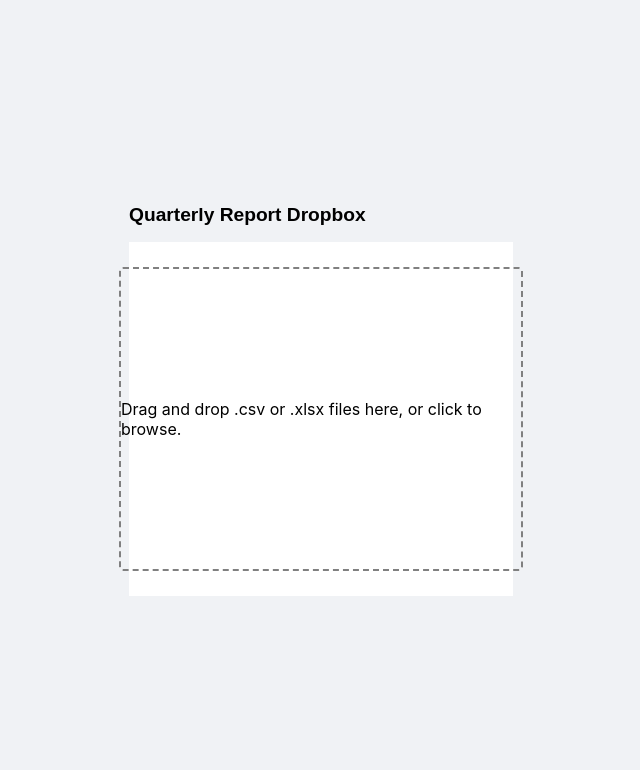
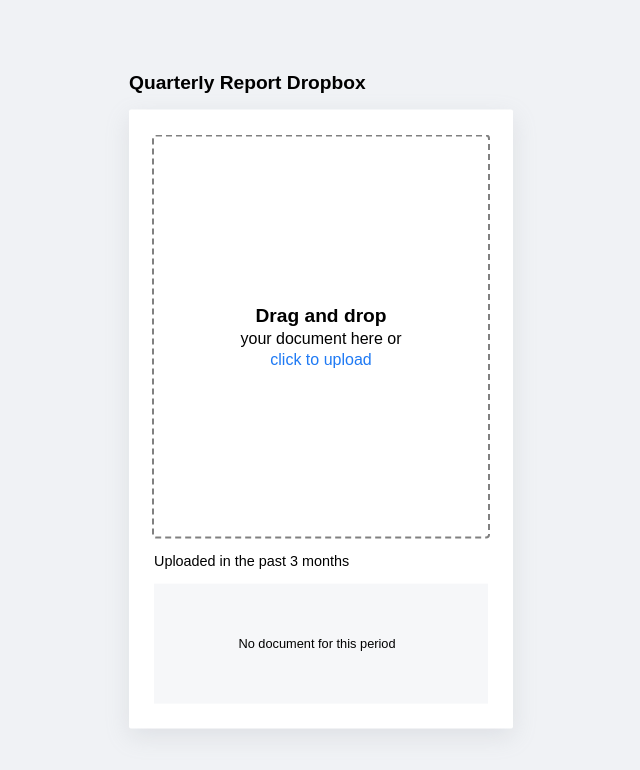
Before and after one commit to berkbozok/upload-test, a React (Create React App) app: page / in a window 1280 px wide. Shown: the top 770 px of the page, without its empty margins (319-959 px from the left). Built offline with nearby package versions, Linux system fonts and the light colour scheme.

Commit message:
upload area update

```diff
--- a/src/App.css
+++ b/src/App.css
@@ -12,6 +12,8 @@
 
 .frame {
   background-color: #ffffff;
+  border-radius: 2px;
+  box-shadow: rgba(149, 157, 165, 0.2) 0px 8px 24px;
 }
 
 .upload-border {
@@ -33,3 +35,57 @@
   align-items: center;
   flex-direction: column;
 }
+
+.file-box {
+  background-color: #f6f7f9;
+  width: 100%;
+  /* margin-top: 2rem; */
+  height: 15vh;
+  position: relative;
+}
+
+.upload-title {
+  margin-right: auto;
+  padding-right: 0.5rem;
+  font-family: "Texta Alt", sans-serif;
+  font-size: 0.9rem;
+  font-weight: 500;
+}
+
+.empty-files {
+  position: absolute;
+  top: 50%;
+  left: 50%;
+  transform: translate(-50%, -50%);
+  padding-right: 0.5rem;
+  font-family: "Texta Alt", sans-serif;
+  font-size: 0.8rem;
+}
+
+.upload-area {
+  width: 100%;
+  height: 50vh;
+  border: 2px dashed gray;
+  border-radius: 4px;
+  display: flex;
+  align-items: center;
+  justify-content: center;
+  cursor: pointer;
+}
+.drop-area {
+  display: flex;
+  justify-content: center;
+  align-items: center;
+  flex-direction: column;
+  font-family: "Texta Alt", sans-serif;
+}
+.bold-text {
+  font-size: 1.2rem;
+  font-weight: 700;
+  margin-bottom: 0.2rem;
+}
+
+.click-text {
+  margin-top: 0.2rem;
+  color: #1f7af4;
+}
--- a/src/components/FileUpload.tsx
+++ b/src/components/FileUpload.tsx
@@ -37,11 +37,9 @@ const FileUpload: React.FC<FileUploadProps> = ({ onFileUpload }) => {
   };
 
   const handleFileUpload = async (file: File) => {
-    if (
-      file.type !== "application/vnd.ms-excel" &&
-      file.type !==
-        "application/vnd.openxmlformats-officedocument.spreadsheetml.sheet"
-    ) {
+    const fileExtension = file.name.split(".").pop()?.toLowerCase();
+
+    if (fileExtension !== "csv" && fileExtension !== "xlsx") {
       setError("Invalid file format. Only .csv and .xlsx files are allowed.");
       return;
     }
@@ -70,29 +68,32 @@ const FileUpload: React.FC<FileUploadProps> = ({ onFileUpload }) => {
   return (
     <div className="upload-frame">
       <div
+        className={`upload-area ${loading ? "uploading" : ""} ${
+          error ? "invalid-format" : ""
+        }`}
         onDrop={handleDrop}
         onDragOver={handleDragOver}
         onDragLeave={handleDragLeave}
         onClick={handleBrowseClick}
         style={{
-          width: "400px",
-          height: "300px",
-          border: "2px dashed gray",
-          borderRadius: "4px",
-          display: "flex",
-          alignItems: "center",
-          justifyContent: "center",
-          cursor: "pointer",
           backgroundColor: isDragOver ? "lightgreen" : "transparent",
+          borderStyle: loading || error ? "none" : "dashed",
         }}
       >
         {loading ? (
-          <p>Uploading...</p>
+          <div className="loading-indicator">
+            <p>Uploading...</p>
+          </div>
         ) : error ? (
           <p style={{ color: "red" }}>{error}</p>
         ) : (
-          <p>Drag and drop .csv or .xlsx files here, or click to browse.</p>
+          <div className="drop-area">
+            <div className="bold-text">Drag and drop</div>
+            <div>your document here or</div>
+            <div className="click-text">click to upload</div>
+          </div>
         )}
+
         <input
           type="file"
           accept=".csv,.xlsx"
@@ -100,14 +101,29 @@ const FileUpload: React.FC<FileUploadProps> = ({ onFileUpload }) => {
           style={{ display: "none" }}
           ref={fileInputRef}
         />
+        {/* {fileNames.length > 0 && !loading && !error && (
+          <div className="file-names">
+            {fileNames.map((fileName, index) => (
+              <p key={index}>{fileName}</p>
+            ))}
+          </div>
+        )} */}
       </div>
-      {fileNames.length > 0 && (
-        <ul>
-          {fileNames.map((fileName, index) => (
-            <li key={index}>Uploaded File: {fileName}</li>
-          ))}
-        </ul>
-      )}
+
+      <p className="upload-title">Uploaded in the past 3 months</p>
+      <div className="file-box">
+        {fileNames.length > 0 && !error ? (
+          <ul className="file-list">
+            {fileNames.map((fileName, index) => (
+              <li key={index}>{fileName}</li>
+            ))}
+          </ul>
+        ) : (
+          <div className="empty-files">
+            {!loading && !error && "No document for this period"}
+          </div>
+        )}
+      </div>
     </div>
   );
 };
```
